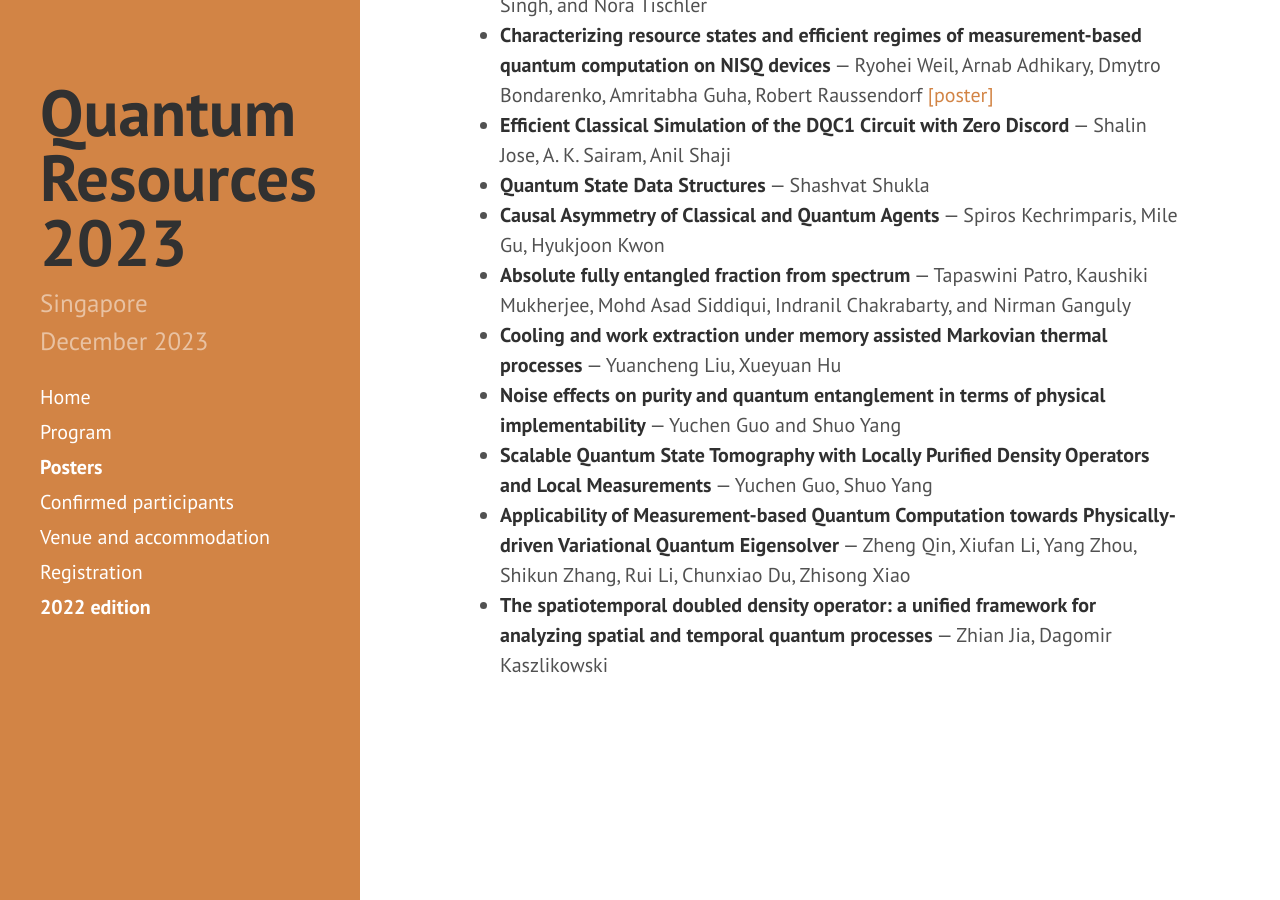
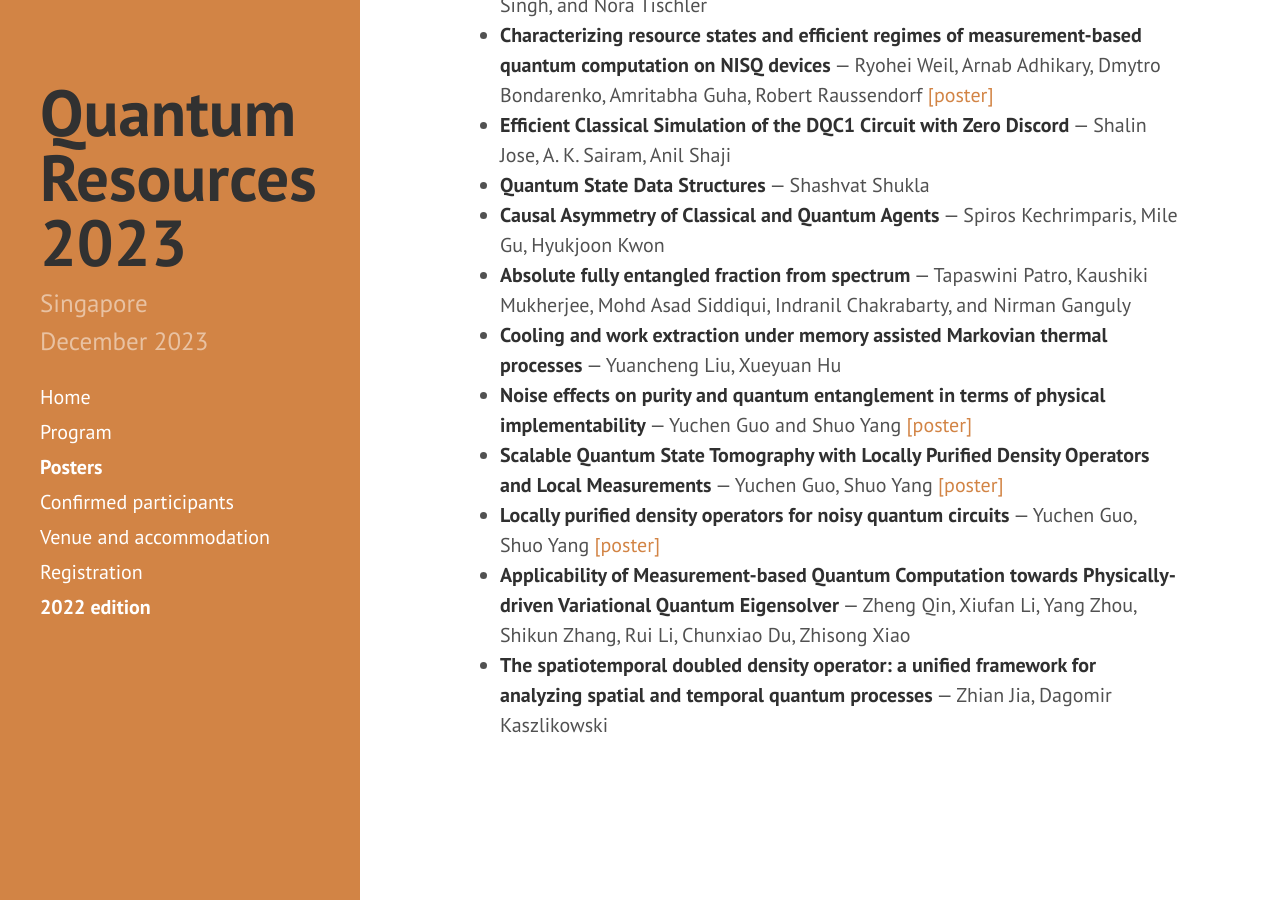
Before and after one commit to RyujiPat2/RyujiPat2.github.io, a Jekyll site: the page built from posters.md, in a window 1280 px wide and 900 px high, scrolled down 1460 px. Built offline with Jekyll 4.4.1, drawn with Linux system fonts in a browser that asks for light colours; nearby versions of some CDN libraries.

Commit message:
Update posters.md

```diff
--- a/posters.md
+++ b/posters.md
@@ -35,7 +35,8 @@ Poster sessions take place on Monday and Tuesday in the foyer just outside the B
 * **Causal Asymmetry of Classical and Quantum Agents** &mdash; Spiros Kechrimparis, Mile Gu, Hyukjoon Kwon
 * **Absolute fully entangled fraction from spectrum** &mdash; Tapaswini Patro, Kaushiki Mukherjee, Mohd Asad Siddiqui, Indranil Chakrabarty, and Nirman Ganguly
 * **Cooling and work extraction under memory assisted Markovian thermal processes** &mdash; Yuancheng Liu, Xueyuan Hu
-* **Noise effects on purity and quantum entanglement in terms of physical implementability** &mdash; Yuchen Guo and Shuo Yang
-* **Scalable Quantum State Tomography with Locally Purified Density Operators and Local Measurements** &mdash; Yuchen Guo, Shuo Yang
+* **Noise effects on purity and quantum entanglement in terms of physical implementability** &mdash; Yuchen Guo and Shuo Yang<a href="https://drive.google.com/file/d/1WhdubZxgfmswCkY0bi1gvWuYEYbcvPUu/view?usp=sharing">&nbsp;[poster]</a>
+* **Scalable Quantum State Tomography with Locally Purified Density Operators and Local Measurements** &mdash; Yuchen Guo, Shuo Yang<a href="https://drive.google.com/file/d/1dqApjVQKatW4eGPB_0gpgmoR2FdEaJj6/view?usp=sharing">&nbsp;[poster]</a>
+* **Locally purified density operators for noisy quantum circuits** &mdash; Yuchen Guo, Shuo Yang<a href="https://drive.google.com/file/d/1nOc5dkCet5wg9RTE4Q8xmx3bb6fbdT4C/view?usp=sharing">&nbsp;[poster]</a>
 * **Applicability of Measurement-based Quantum Computation towards Physically-driven Variational Quantum Eigensolver** &mdash; Zheng Qin, Xiufan Li, Yang Zhou, Shikun Zhang, Rui Li, Chunxiao Du, Zhisong Xiao
 * **The spatiotemporal doubled density operator: a unified framework for analyzing spatial and temporal quantum processes** &mdash; Zhian Jia, Dagomir Kaszlikowski
```
